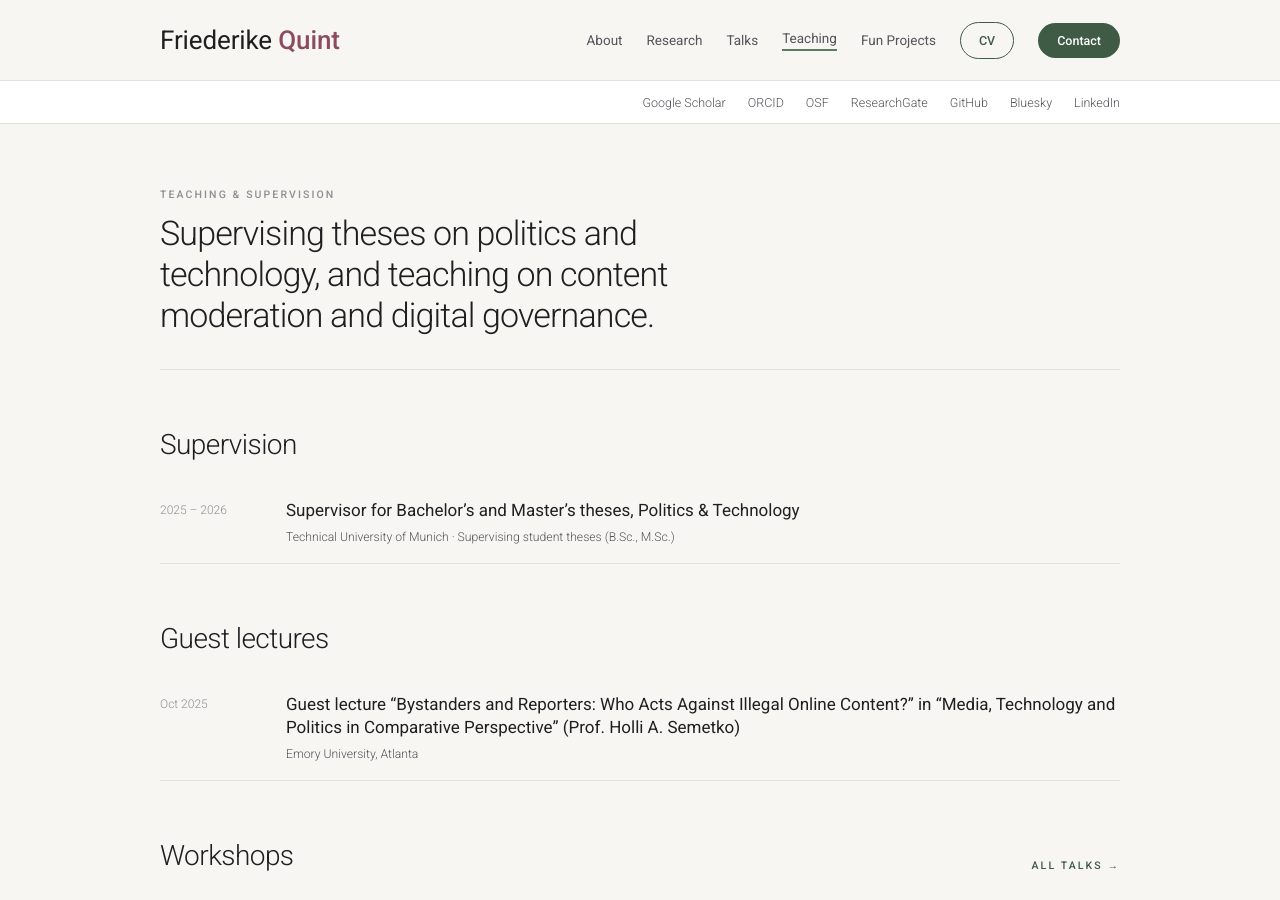
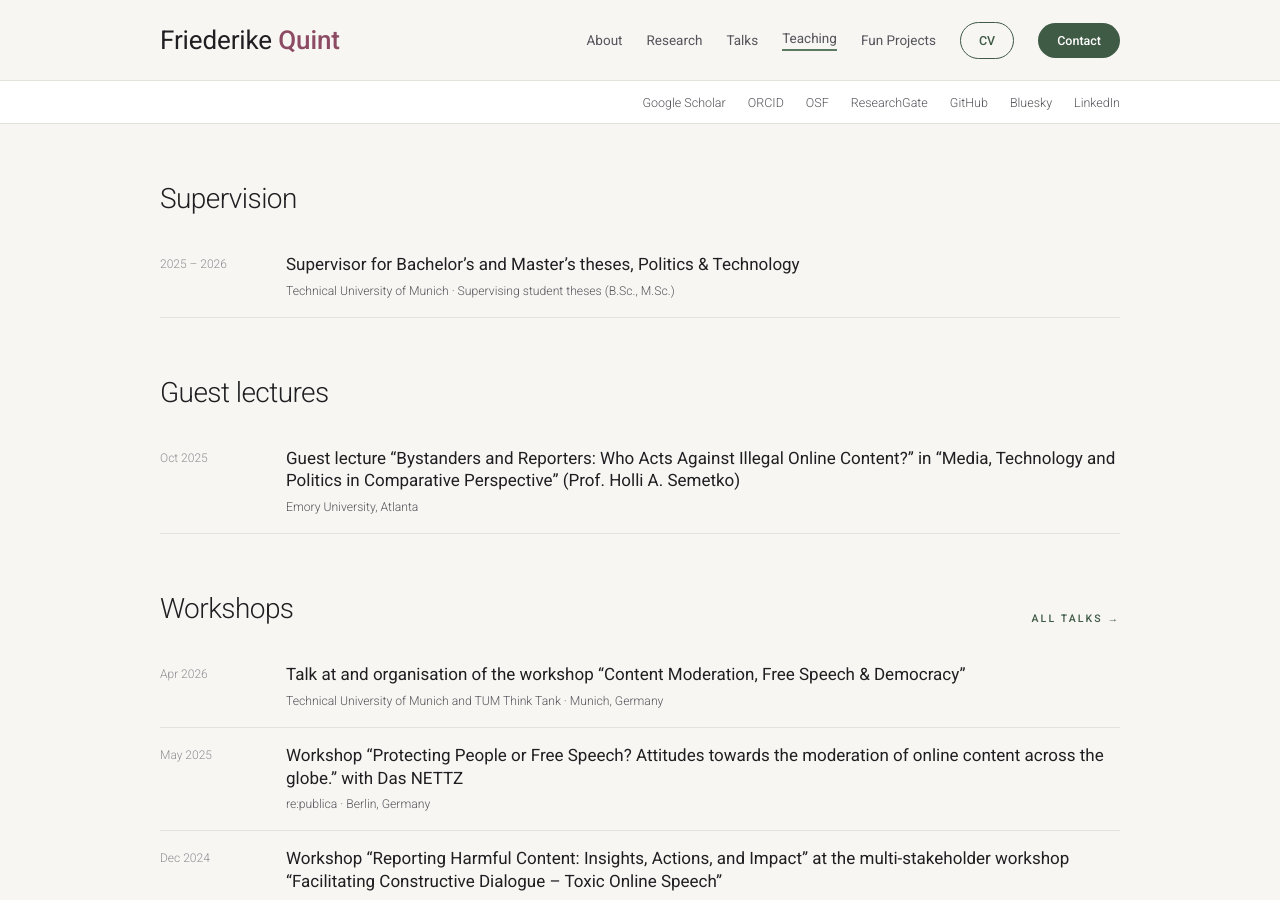
Before and after one commit to friederikequint/friederikequint.github.io, a Jekyll site: the page built from _pages/teaching.html, in a window 1280 px wide and 900 px high. Built offline with Jekyll 4.4.1, drawn with Linux system fonts in a browser that asks for light colours.

Commit message:
Remove teaching header from teaching.html
Removed introductory div for teaching section.

```diff
--- a/_pages/teaching.html
+++ b/_pages/teaching.html
@@ -5,11 +5,6 @@ title: "Teaching & Workshops"
 permalink: /teaching/
 description: "Thesis supervision, guest lectures, workshops and journal reviewing."
 ---
-
-<div class="q-pagehead">
-  <div class="q-kicker">Teaching &amp; supervision</div>
-  <h1>Supervising theses on politics and technology, and teaching on content moderation and digital governance.</h1>
-</div>
 
 <section class="q-section">
   <div class="q-shead"><h2>Supervision</h2></div>
```
